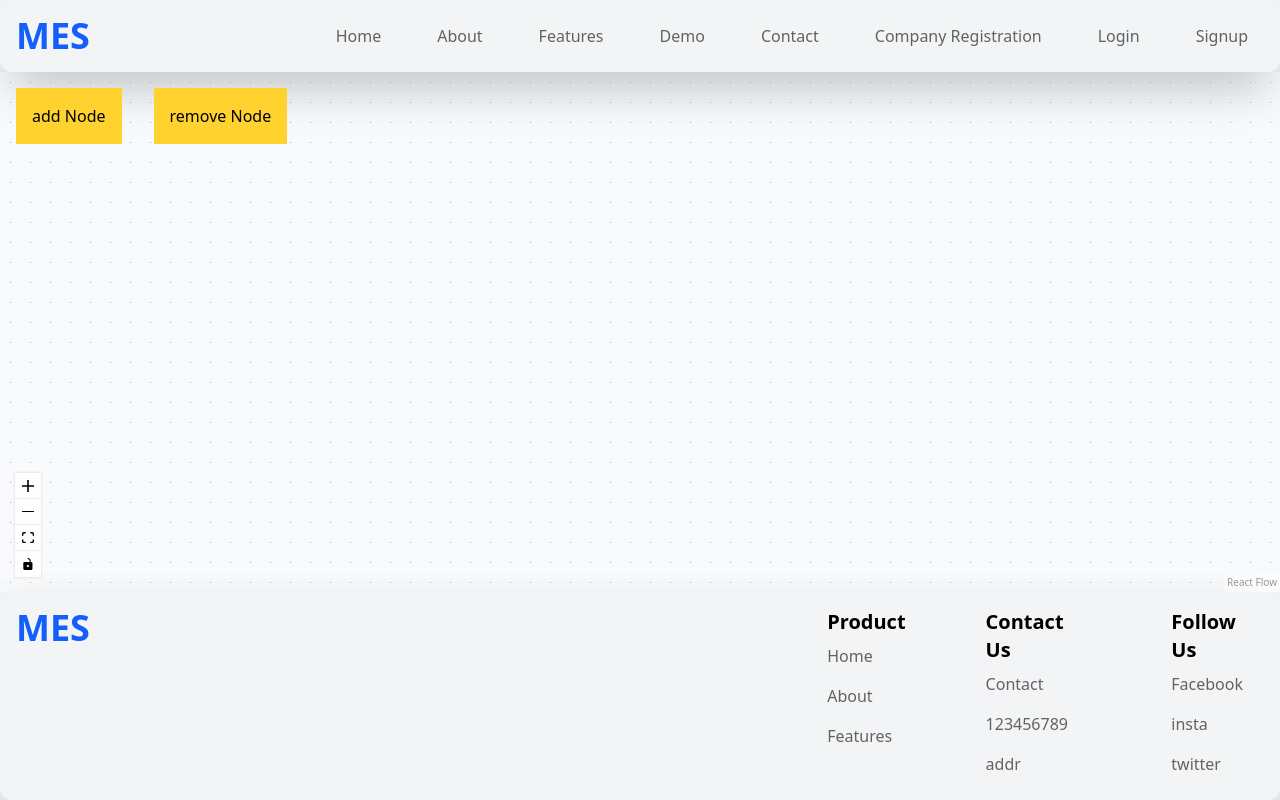
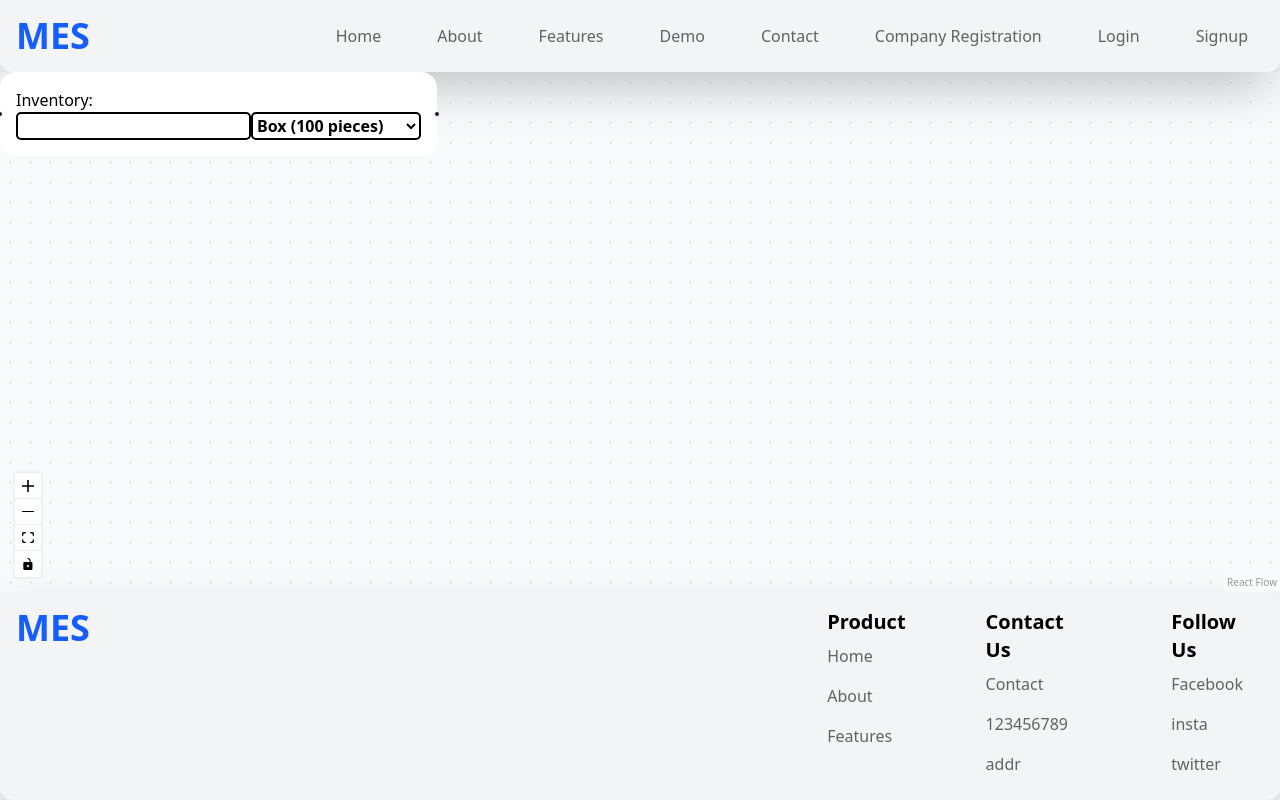
Before and after one commit to SidusSolvere/manufacturing-execution-system, a React (Vite) app in the folder client/: page /demo in a window 1280 px wide. Built offline with nearby package versions, Linux system fonts and the light colour scheme.

Commit message:
added updating functionality to inventory node, added units selector ro inventory node

```diff
--- /dev/null
+++ b/client/src/nodes/customEdge.jsx
@@ -0,0 +1,38 @@
+import {
+  BaseEdge,
+  EdgeLabelRenderer,
+
+  useReactFlow,
+  getBezierPath
+} from '@xyflow/react';
+
+export default function CustomEdge({ id, sourceX, sourceY, targetX, targetY }) {
+  const { setEdges } = useReactFlow();
+  const [edgePath, labelX, labelY] = getBezierPath({
+    sourceX,
+    sourceY,
+    targetX,
+    targetY,
+  });
+
+  return (
+    <>
+      <BaseEdge id={id} path={edgePath} />
+      <EdgeLabelRenderer>
+        <button
+          style={{
+            position: 'absolute',
+            transform: `translate(-50%, -50%) translate(${labelX}px,${labelY}px)`,
+            pointerEvents: 'all',
+          }}
+          className="nodrag nopan px-1.5 rounded-full border-2 solid border-gray-300 bg-gray-800/60 text-white "
+          onClick={() => {
+            setEdges((es) => es.filter((e) => e.id !== id));
+          }}
+        >
+          X
+        </button>
+      </EdgeLabelRenderer>
+    </>
+  );
+}
--- a/client/src/nodes/inventory.jsx
+++ b/client/src/nodes/inventory.jsx
@@ -1,27 +1,93 @@
-import { useCallback } from "react";
-import { Position, Handle } from '@xyflow/react';
+import { useCallback, useState } from "react";
+import { Position, Handle, useReactFlow } from "@xyflow/react";
 
-function Inventory(props){
+function Inventory({ id, data }) {
+  const { setNodes } = useReactFlow();// destructures set nodes from react flow to use it to update the data in nodes
 
+  const UNITS = {
+    box: { label: "Box (100 pieces)", value: 100 },
+    carton: { label: "Carton (12 Boxes)", value: 12 * 100 },
+    roll: { label: "Roll (500 meters)", value: 500 },
+    pallet: { label: "Pallet (50 Cartons)", value: 50 * 12 * 100 },
+    drum: { label: "Drum (200 Litres)", value: 200 },
+  };
+  //some industry standard units used for inventory keeping
 
-  const onUpdate = useCallback((evt) => {
-  console.log(evt.target.value);
-}, []);
+  const [quantity, setQuantity] = useState(data?.value || "");
+  const [unit, setUnit] = useState(data?.unit || "box");
+// will impliment set reducer when learnt
+  const onUpdate = useCallback(
+    (evt) => {
+      const newValue = evt.target.value;
 
-  return(
-  <>
+      setQuantity(newValue);
+
+      const multiplier = UNITS[unit].value;
+      const finalValue = newValue * multiplier;
+
+      setNodes((nodes) =>
+        nodes.map((node) =>
+          node.id === id
+            ? { ...node, data: { ...node.data, value: finalValue, unit } }
+            : node
+        )
+      );
+    },
+    [id, setNodes, unit]
+  );//since reactflow stores the nodes datat inside the nodes array we need to updat the node array from the custom node to pass value onto other nodes when we connect them
+  //so basically this updates the nodes array
+
+  const onUnitChange = (evt) => {
+    const newUnit = evt.target.value;
+    setUnit(newUnit);
+
+    const multiplier = UNITS[newUnit].value;
+    const finalValue = quantity * multiplier;
+
+    setNodes((nodes) =>
+      nodes.map((node) =>
+        node.id === id
+          ? { ...node, data: { ...node.data, value: finalValue, unit: newUnit } }
+          : node
+      )
+    );
+  };
+  // smae thing as above, to handle the case of unit change but no number change
+
+  return (
     <div className="p-4 bg-white rounded-2xl">
       <div className="flex flex-col">
         <label htmlFor="text">Inventory:</label>
-        <input id="text" name="text" onChange={onUpdate} className="nodrag border-2 border-solid rounded-[5px]" />
-         <Handle type="source" position={Position.Right} /> {/*this is how you impliment a handle, in case if you want multiple handles of the same type then you need an id tag, eventually we need to make a user customizable node which can have n number of handles so */}
-      <Handle type="target" position={Position.Left} />
+      <div className="flex">
+        <input
+          type="number"
+          id="number"
+          name="number"
+          value={quantity}
+          onChange={onUpdate}
+          className="nodrag border-2 border-solid rounded-[5px]"
+        />
+
+        <select
+          value={unit}
+          onChange={onUnitChange}
+          className="nodrag border-2 border-solid rounded-[5px] font-bold"
+        >
+          {Object.entries(UNITS).map(([key, obj]) => (
+            <option key={key} value={key}>
+              {obj.label}
+            </option>
+          ))}
+        </select>
+        </div>
+
+        <Handle type="source" position={Position.Right} />
+        {/*handle and position are from react flow and are used to put the handles wehre the edges connect and are extruded from on custom positions,
+        In case of using multiple handles use an id tag so you can reference it later */}
+        <Handle type="target" position={Position.Left} />
       </div>
-  </div>
-
-
-  </>
+    </div>
   );
 }
 
-export default Inventory
+export default Inventory;
--- a/client/src/pages/mes/edges.jsx
+++ b/client/src/pages/mes/edges.jsx
@@ -6,4 +6,8 @@ export const initialEdges = [
     type: "step",
     label: "connects with",
   },
+  { id: "n2-n3",
+     type: "custom-edge",
+      source: "n2",
+      target: "n3" },
 ];
--- a/client/src/pages/mes/nodes.jsx
+++ b/client/src/pages/mes/nodes.jsx
@@ -7,42 +7,7 @@ export const initialNodes = [
     id: 'n1',
     type: 'inventory',
     position: { x: 0, y: 0 },
-    data: { value: 123 },
+    data: { amount: 0 },
   },
-  {
-   id: 'n2',
-    type: 'inventory',
-    position: { x: 100, y: 100 },
-    data: { value: 123 },
-  },
-  {
-    id: "n3",
-    position: { x: 300, y: 300 },
-    data: { label: "Node 3" },
-  },
-  {
-    id: "n4",
-    position: { x: 400, y: 400 },
-    data: { label: "Node 4" },
-  },
-  {
-    id: "n5",
-    position: { x: 500, y: 500 },
-    data: { label: "Node 5" },
-  },
-  {
-    id: "n6",
-    position: { x: 600, y: 200 },
-    data: { label: "Node 6" },
-  },
-  {
-    id: "n7",
-    position: { x: 700, y: 200 },
-    data: { label: "Node 7" },
-  },
-  {
-    id: "n8",
-    position: { x: 800, y: 200 },
-    data: { label: "Node 8" },
-  },
+
 ];
--- a/client/src/pages/mes/workPlace.jsx
+++ b/client/src/pages/mes/workPlace.jsx
@@ -8,57 +8,53 @@ import {
   applyEdgeChanges,
   applyNodeChanges,
   addEdge,
+  MiniMap,
 } from "@xyflow/react";
 import "@xyflow/react/dist/style.css";
 import { initialNodes } from "./nodes";
 import { initialEdges } from "./edges";
+import CustomEdge from "../../nodes/customEdge";
+
+const nodeTypes = { inventory: Inventory };
+const edgeTypes = { "custom-edge": CustomEdge };
+
+export default function WorkPlace() {
+  const [nodes, setNodes] = useState(initialNodes); //use state is used here to re render the node when the position is changed, there are prebuilt function in the xyflow lib which allow these changes to be done, they are mentioned in the use callback section where the dom elements are manupluated
+  const [edges, setEdges] = useState(initialEdges); // same as above
+  const onNodesChange = useCallback(
+    (changes) =>
+      setNodes((state) => applyNodeChanges(changes, state)),
+    []
+  );//usually use node state is used, but by using callback here we can add custom functionality like saving state and adding to databse
 
 
-const nodeTypes = {  inventory : Inventory };
+  const onEdgesChange = useCallback(
+    (changes) =>
+      setEdges((edgesSnapshot) => applyEdgeChanges(changes, edgesSnapshot)),
+    []
+  );//same as onNodeChnage
+  const onConnect = useCallback((params) => {
+    const edge = { ...params, type: "custom-edge" };
+    setEdges((eds) => addEdge(edge, eds));
+  }, []);//params are in custom edge,  eds is snapshot so it can provide the updated array, its for custom edges
 
 
-export default function WorkPlace() {
-  const[nodes,setNodes]= useState(initialNodes); //use state is used here to re render the node when the position is changed, there are prebuilt function in the xyflow lib which allow these changes to be done, they are mentioned in the use callback section where the dom elements are manupluated
-  const[edges,setEdges]= useState(initialEdges); // same as above
-  const onNodesChange = useCallback(
-  (changes) => setNodes((nodesSnapshot) => applyNodeChanges(changes, nodesSnapshot)),
-  [],
-);
-
-const onEdgesChange = useCallback(
-  (changes) => setEdges((edgesSnapshot) => applyEdgeChanges(changes, edgesSnapshot)),
-  [],
-);
-const onConnect = useCallback(
-  (params) => setEdges((edgesSnapshot) => addEdge(params, edgesSnapshot)),
-  [],
-);
-  const [count, setCount] = useState(0);
-  const increment = () => {
-    setCount(count + 1);
-  };// a temporary way to display more elements will be changed when an add node compoenet is added later
-  const decrement = () => {
-    setCount(count - 1);
-  };
 
   return (
     <div className="h-full w-full">
       <div className="flex absolute z-10 ">
-        <button className="p-4 m-4 bg-amber-300 " onClick={increment}>
-          add Node
-        </button>
-        <button className="p-4 m-4  bg-amber-300 " onClick={decrement}>
-          remove Node
-        </button>
+
       </div>
-      <ReactFlow nodes={nodes.slice(0,count)}
-            nodeTypes={nodeTypes}
-
-  edges={edges} onNodesChange={onNodesChange}
-  onEdgesChange={onEdgesChange}
-  //fitView
-  onConnect={onConnect}
->
+      <ReactFlow
+        nodes={nodes}
+        nodeTypes={nodeTypes}
+        edges={edges}
+        onNodesChange={onNodesChange}
+        onEdgesChange={onEdgesChange}
+        //fitView
+        onConnect={onConnect}
+        edgeTypes={edgeTypes}
+      >
         <Background />
         <Controls />
       </ReactFlow>
--- a/client/src/pages/registerCompany/registerCompany.jsx
+++ b/client/src/pages/registerCompany/registerCompany.jsx
@@ -85,7 +85,7 @@ function Register() {
             <label className="flex text-sm font-medium text-slate-900 mb-2">Company ID
               {/* Tooltip */}
               <div className="relative group inline-block "><button type="button" className="px-1.5 py-0.25 m-1 bg-gray-600/50 text-white rounded-full font-bold text-xs">?</button>
-                <div className=" absolute w-128 left-1/2 mt-2 px-2 border-1 border-solid bg-white text-gray-700 shadow-xl rounded-xl opacity-0 group-hover:opacity-100 transition duration-400 z-10">
+                <div className=" absolute w-128 left-1/2 mt-2 px-2 border border-solid bg-white text-gray-700 shadow-xl rounded-xl opacity-0 group-hover:opacity-100 transition duration-400 z-10">
                   Enter your unique company ID and ID type
                 </div>
               </div>
```
